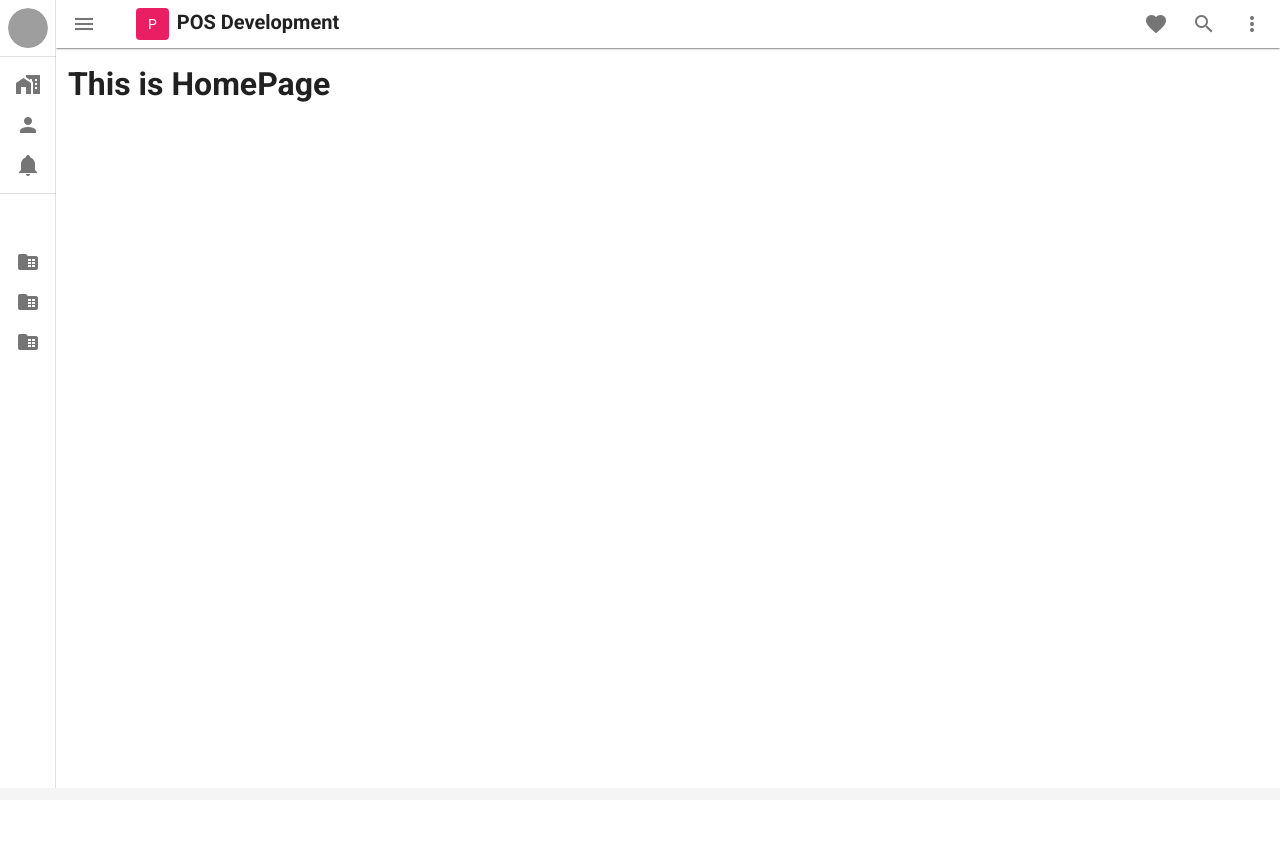
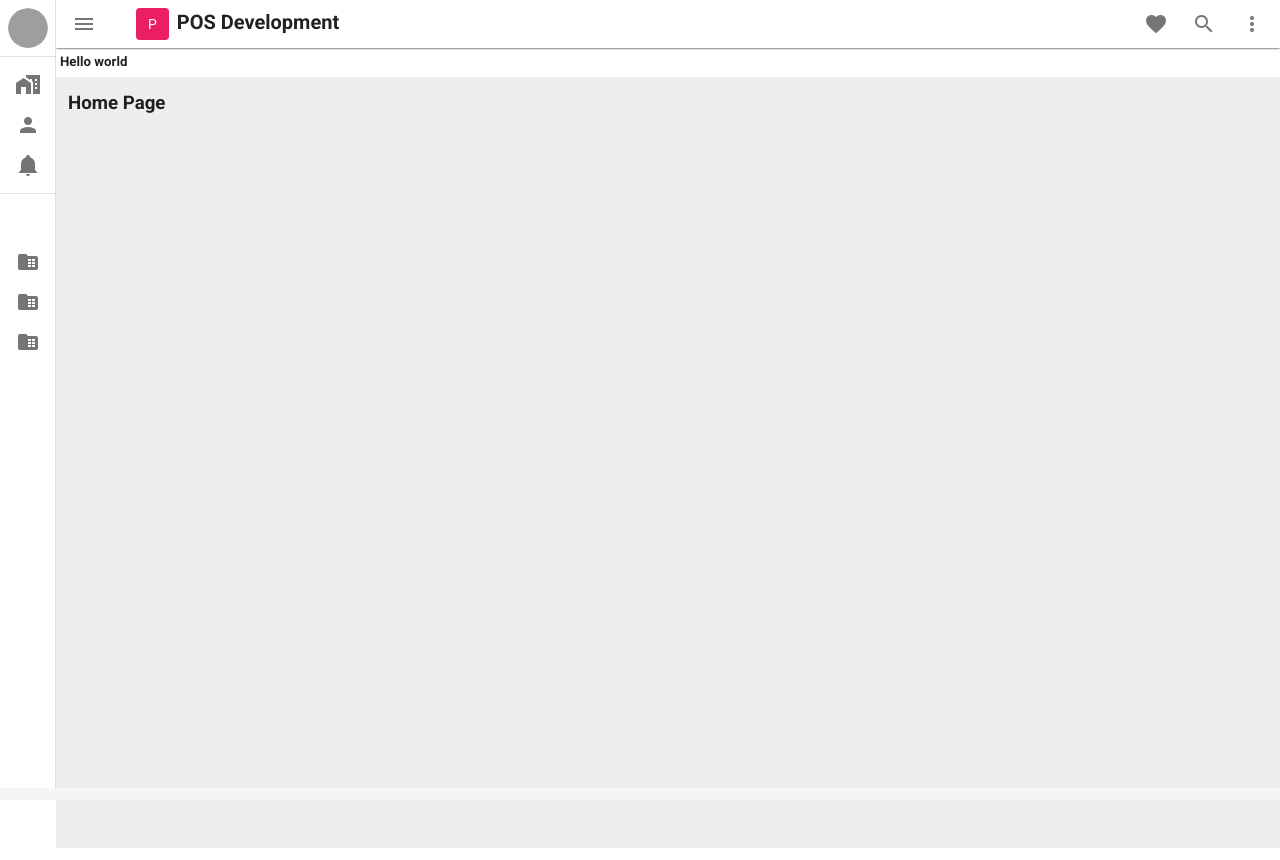
Before and after one commit to NaveenDanj/project-manager-frontend, a Vue app: page / in a window 1280 px wide. Before the commit the page ends 800 px from the top, so only its background shows below. Built offline with nearby package versions, Linux system fonts and the light colour scheme; grey boxes are pictures that could not be loaded.

Commit message:
added basic layout of upper menu bar

```diff
--- a/src/App.vue
+++ b/src/App.vue
@@ -70,10 +70,10 @@
     <!-- Sizes your content based upon application components -->
     <v-main>
       <!-- Provides the application the proper gutter -->
-      <v-container fluid>
+      <div >
         <!-- If using vue-router -->
         <router-view></router-view>
-      </v-container>
+      </div>
     </v-main>
 
     <v-footer app>
--- a/src/components/Layout/WorkSpaceMenuList.vue
+++ b/src/components/Layout/WorkSpaceMenuList.vue
@@ -29,9 +29,9 @@
 export default {
   data: () => ({
     items: [
-      { title: "Work Space", icon: "mdi-folder-table" },
-      { title: "My Account", icon: "mdi-folder-table" },
-      { title: "Notifications", icon: "mdi-folder-table" },
+      { title: "Project 1", icon: "mdi-folder-table" },
+      { title: "Project 2", icon: "mdi-folder-table" },
+      { title: "Project 3", icon: "mdi-folder-table" },
     ],
   }),
 };
--- a/src/components/WorkSpace/UpperMenuBar.vue
+++ b/src/components/WorkSpace/UpperMenuBar.vue
@@ -0,0 +1,5 @@
+<template>
+    <div class="pa-1 white" style="border-bottom-width:0.5px; border-bottom-color:gray; border-bottom-style:solid" >
+        <h5>Hello world</h5>
+    </div>
+</template>
--- a/src/views/WorkSpace.vue
+++ b/src/views/WorkSpace.vue
@@ -1,14 +1,35 @@
 <template>
   <div class="home">
-    <h1>This is HomePage</h1>
+    <UpperMenuBar />
+
+    <div class="pa-3">
+      <h3>Home Page</h3>
+    </div>
+
+
   </div>
 </template>
 
 <script>
 // @ is an alias to /src
+import UpperMenuBar from '@/components/WorkSpace/UpperMenuBar.vue';
 
 export default {
   name: "Home",
 
+  components: {
+    UpperMenuBar,
+  },
+
 };
 </script>
+
+<style scoped>
+
+  .home{
+    height: 100vh;
+    background-color: #EEEEEE;
+  }
+
+
+</style>
```
